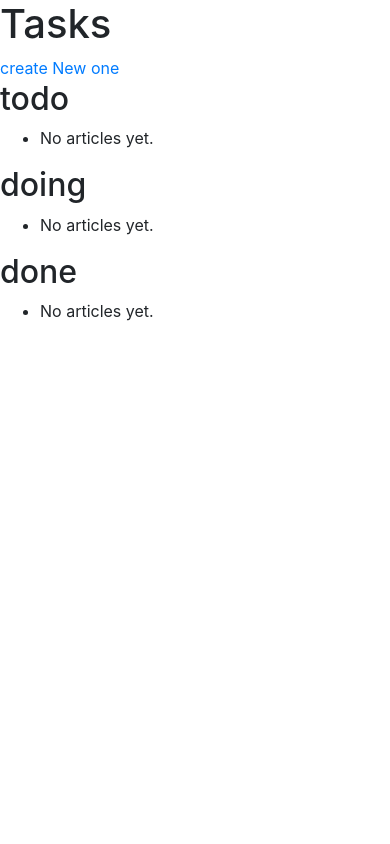
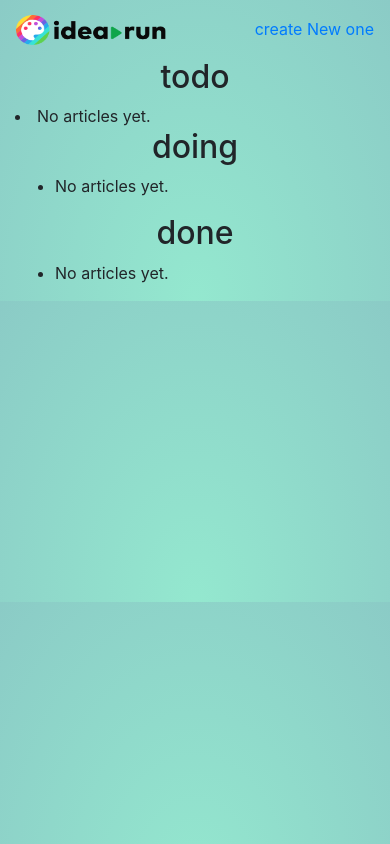
Before and after one commit to mansourmahboubi/django-taskmanager, a Django app: page / in a window 390 px wide. Run offline with Django 3.2, Linux system fonts and the light colour scheme; tables that the repository leaves empty hold one stand-in row (values such as "Sample post"); some libraries are stand-ins or nearby versions.

Commit message:
decent UI

```diff
--- a/core/settings.py
+++ b/core/settings.py
@@ -117,5 +117,7 @@
 
 # Static files (CSS, JavaScript, Images)
 # https://docs.djangoproject.com/en/1.11/howto/static-files/
-
+PERSISTENT_STORAGE = '/home/m_mans0ur/Code/callofduty/'
 STATIC_URL = '/static/'
+STATICFILES_DIRS = [os.path.join(BASE_DIR, "static")]
+STATIC_ROOT = os.path.join(PERSISTENT_STORAGE, "statics")
--- /dev/null
+++ b/static/style.css
@@ -0,0 +1,126 @@
+.bx-shadow {
+  -webkit-box-shadow: 0 10px 6px -6px #777;
+     -moz-box-shadow: 0 10px 6px -6px #777;
+          box-shadow: 0 10px 6px -6px #777;
+}
+body {
+  background: radial-gradient(ellipse at bottom center, #94E8CF 0%, #8bcbc6 100%);
+}
+/* https://www.w3schools.com/howto/howto_css_custom_scrollbar.asp */
+/* width */
+::-webkit-scrollbar {
+  width: 15px;
+}
+
+/* Track */
+::-webkit-scrollbar-track {
+  background: #f1f1f1;
+}
+
+/* Handle */
+::-webkit-scrollbar-thumb {
+  background: #888;
+}
+
+/* Handle on hover */
+::-webkit-scrollbar-thumb:hover {
+  background: #555;
+}
+/* effect for delete icon */
+/* https://github.com/daneden/animate.css/blob/master/animate.css */
+@-webkit-keyframes bounceIn {
+from,
+20%,
+40%,
+60%,
+80%,
+to {
+  -webkit-animation-timing-function: cubic-bezier(0.215, 0.61, 0.355, 1);
+  animation-timing-function: cubic-bezier(0.215, 0.61, 0.355, 1);
+}
+
+0% {
+  opacity: 0;
+  -webkit-transform: scale3d(0.3, 0.3, 0.3);
+  transform: scale3d(0.3, 0.3, 0.3);
+}
+
+20% {
+  -webkit-transform: scale3d(1.1, 1.1, 1.1);
+  transform: scale3d(1.1, 1.1, 1.1);
+}
+
+40% {
+  -webkit-transform: scale3d(0.9, 0.9, 0.9);
+  transform: scale3d(0.9, 0.9, 0.9);
+}
+
+60% {
+  opacity: 1;
+  -webkit-transform: scale3d(1.03, 1.03, 1.03);
+  transform: scale3d(1.03, 1.03, 1.03);
+}
+
+80% {
+  -webkit-transform: scale3d(0.97, 0.97, 0.97);
+  transform: scale3d(0.97, 0.97, 0.97);
+}
+
+to {
+  opacity: 1;
+  -webkit-transform: scale3d(1, 1, 1);
+  transform: scale3d(1, 1, 1);
+}
+}
+
+@keyframes bounceIn {
+from,
+20%,
+40%,
+60%,
+80%,
+to {
+  -webkit-animation-timing-function: cubic-bezier(0.215, 0.61, 0.355, 1);
+  animation-timing-function: cubic-bezier(0.215, 0.61, 0.355, 1);
+}
+
+0% {
+  opacity: 0;
+  -webkit-transform: scale3d(0.3, 0.3, 0.3);
+  transform: scale3d(0.3, 0.3, 0.3);
+}
+
+20% {
+  -webkit-transform: scale3d(1.1, 1.1, 1.1);
+  transform: scale3d(1.1, 1.1, 1.1);
+}
+
+40% {
+  -webkit-transform: scale3d(0.9, 0.9, 0.9);
+  transform: scale3d(0.9, 0.9, 0.9);
+}
+
+60% {
+  opacity: 1;
+  -webkit-transform: scale3d(1.03, 1.03, 1.03);
+  transform: scale3d(1.03, 1.03, 1.03);
+}
+
+80% {
+  -webkit-transform: scale3d(0.97, 0.97, 0.97);
+  transform: scale3d(0.97, 0.97, 0.97);
+}
+
+to {
+  opacity: 1;
+  -webkit-transform: scale3d(1, 1, 1);
+  transform: scale3d(1, 1, 1);
+}
+}
+
+.bounceIn {
+-webkit-animation-duration: 0.75s;
+animation-duration: 0.75s;
+-webkit-animation-name: bounceIn;
+animation-name: bounceIn;
+}
--- a/templates/base.html
+++ b/templates/base.html
@@ -1,3 +1,4 @@
+{% load static %}
 <!doctype html>
 <html lang="en">
   <head>
@@ -7,7 +8,8 @@
 
     <!-- Bootstrap CSS -->
     <link rel="stylesheet" href="https://stackpath.bootstrapcdn.com/bootstrap/4.2.1/css/bootstrap.min.css" integrity="sha384-GJzZqFGwb1QTTN6wy59ffF1BuGJpLSa9DkKMp0DgiMDm4iYMj70gZWKYbI706tWS" crossorigin="anonymous">
-
+    <link rel="stylesheet" href="https://use.fontawesome.com/releases/v5.6.3/css/all.css" integrity="sha384-UHRtZLI+pbxtHCWp1t77Bi1L4ZtiqrqD80Kn4Z8NTSRyMA2Fd33n5dQ8lWUE00s/" crossorigin="anonymous">
+    <link rel="stylesheet" href="{% static "style.css" %}">
     <title>Idearun, Troject</title>
   </head>
   <body>
--- a/templates/troject/task.html
+++ b/templates/troject/task.html
@@ -1,32 +1,71 @@
 {%extends "base.html" %}
 {% block content %}
-<h1>Tasks</h1>
-<a href="/create/" target="_blank">create New one</a>
-<h2>todo</h2>
+{% load static %}
+
+<nav id="navbar-example2" class="navbar navbar-light">
+  <a class="navbar-brand" href="#">
+  <img src="{% static "DesignStudioLogo.png" %}" width="150" height="30" alt="">
+</a>
+  <a href="/create/">create New one</a>
+</nav>
+
+<div class="container">
+  <div class="row">
+
+    <div class="col-sm">
+      <h2 class="text-center">todo</h2>
+      {% for task in todo %}
+
+      <div class="card mt-2 text-center bx-shadow" style="width: 18rem;">
+        <div class="card-body">
+          <h5 class="card-title">{{ task }}</h5>
+          <h6 class="card-subtitle mb-2 text-muted">{{ task.title }} - {{ task.group }}</h6>
+          <h6 class="card-subtitle mb-2 text-muted">{{ task.updated }}</h6>
+          <h6 class="card-subtitle mb-2 text-muted">{% if not task.status %}<a href="/delete/{{ task.id }}""><i class="bounceIn text-danger fas fa-eraser fa-2x"></i></a>{%endif%}</h6>
+        </div>
+      </div>
+
+      {% empty %}
+      <li>No articles yet.</li>
+      {% endfor %}
+    </div>
+
+    <div class="col-sm">
+      <h2 class="text-center">doing</h2>
       <ul>
-{% for task in todo %}
-    <li>{{ task.updated }} - {{ task.title }} - {{ task }} - {{ task.group }}</li>
-    {% if not task.status %}<a href="/delete/{{ task.id }}" target="_blank"">delete</a>{%endif%}
+        {% for task in doing %}
+        <div class="card mt-2 text-center bx-shadow" style="width: 18rem;">
+          <div class="card-body">
+            <h5 class="card-title">{{ task }}</h5>
+            <h6 class="card-subtitle mb-2 text-muted">{{ task.title }} - {{ task.group }}</h6>
+            <h6 class="card-subtitle mb-2 text-muted">{{ task.updated }}</h6>
+            <h6 class="card-subtitle mb-2 text-muted">{% if not task.status %}<a href="/delete/{{ task.id }}""><i class="bounceIn text-danger fas fa-eraser fa-2x"></i></a>{%endif%}</h6>
+          </div>
+        </div>
         {% empty %}
         <li>No articles yet.</li>
         {% endfor %}
       </ul>
-<h2>doing</h2>
+    </div>
+
+    <div class="col-sm">
+      <h2 class="text-center">done</h2>
       <ul>
-{% for task in doing %}
-    <li>{{ task.updated }} - {{ task.title }} - {{ task }} - {{ task.group }}</li>
-    {% if not task.status %}<a href="/delete/{{ task.id }}" target="_blank"">delete</a>{%endif%}
+        {% for task in future %}
+        <div class="card mt-2 text-center bx-shadow" style="width: 18rem;">
+          <div class="card-body">
+            <h5 class="card-title">{{ task }}</h5>
+            <h6 class="card-subtitle mb-2 text-muted">{{ task.title }} - {{ task.group }}</h6>
+            <h6 class="card-subtitle mb-2 text-muted">{{ task.updated }}</h6>
+            <h6 class="card-subtitle mb-2 text-muted">{% if not task.status %}<a href="/delete/{{ task.id }}""><i class="bounceIn text-danger fas fa-eraser fa-2x"></i></a>{%endif%}</h6>
+          </div>
+        </div>
         {% empty %}
         <li>No articles yet.</li>
         {% endfor %}
       </ul>
-<h2>done</h2>
-<ul>
-{% for task in future %}
-    <li>{{ task.updated }} - {{ task.title }} - {{ task }} - {{ task.group }}</li>
-    {% if not task.status %}<a href="/delete/{{ task.id }}" target="_blank"">delete</a>{%endif%}
-{% empty %}
-    <li>No articles yet.</li>
-{% endfor %}
-</ul>
+    </div>
+
+  </div>
+</div>
 {% endblock %}
```
Also changed, not shown: static/DesignStudioLogo.png (added). Lines whose indentation alone changed are shown as unchanged.
